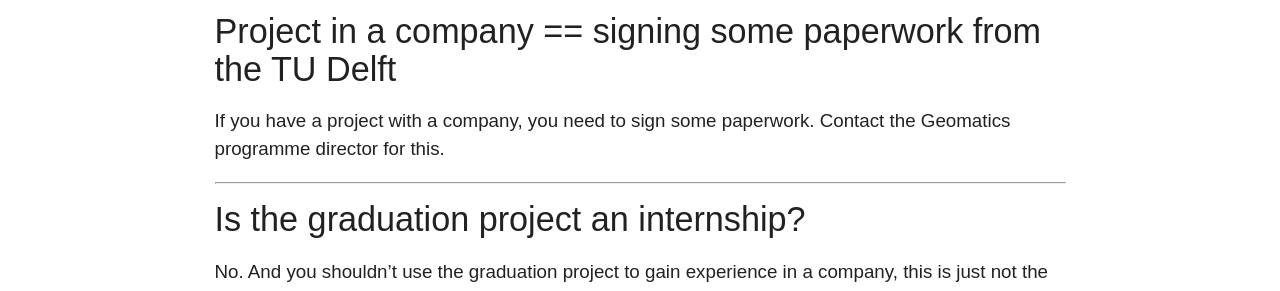
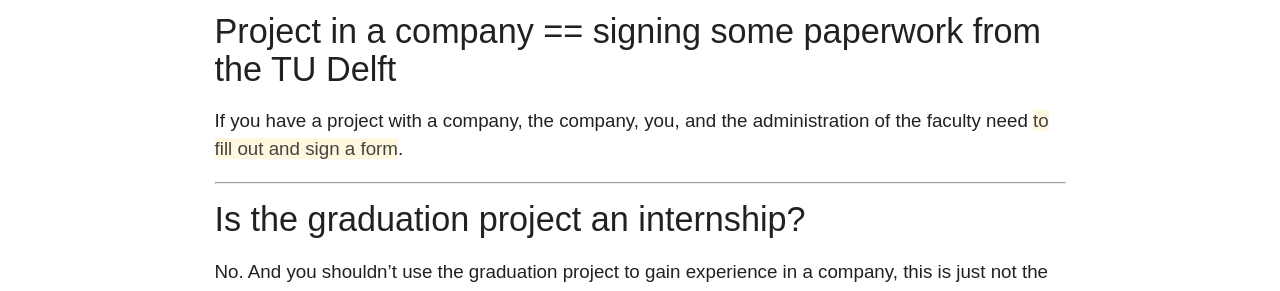
Before and after one commit to tudelft3d/geo2020, a Jekyll site: the page built from company/index.md, in a window 1280 px wide. Shown: the part 851-1142 px from the top of the page. Built offline with Jekyll 4.4.1, drawn with Linux system fonts in a browser that asks for light colours; nearby versions of some CDN libraries.

Commit message:
link to form for the internship

```diff
--- a/company/index.md
+++ b/company/index.md
@@ -29,8 +29,7 @@
 
 #### Project in a company == signing some paperwork from the TU Delft
 
-If you have a project with a company, you need to sign some paperwork.
-Contact the Geomatics programme director for this.
+If you have a project with a company, the company, you, and the administration of the faculty need [to fill out and sign a form](http://studenten.tudelft.nl/fileadmin/Files/studentenportal/os/BKspecifiek/Internship_Agreement.pdf).
 
 - - -
 
```
